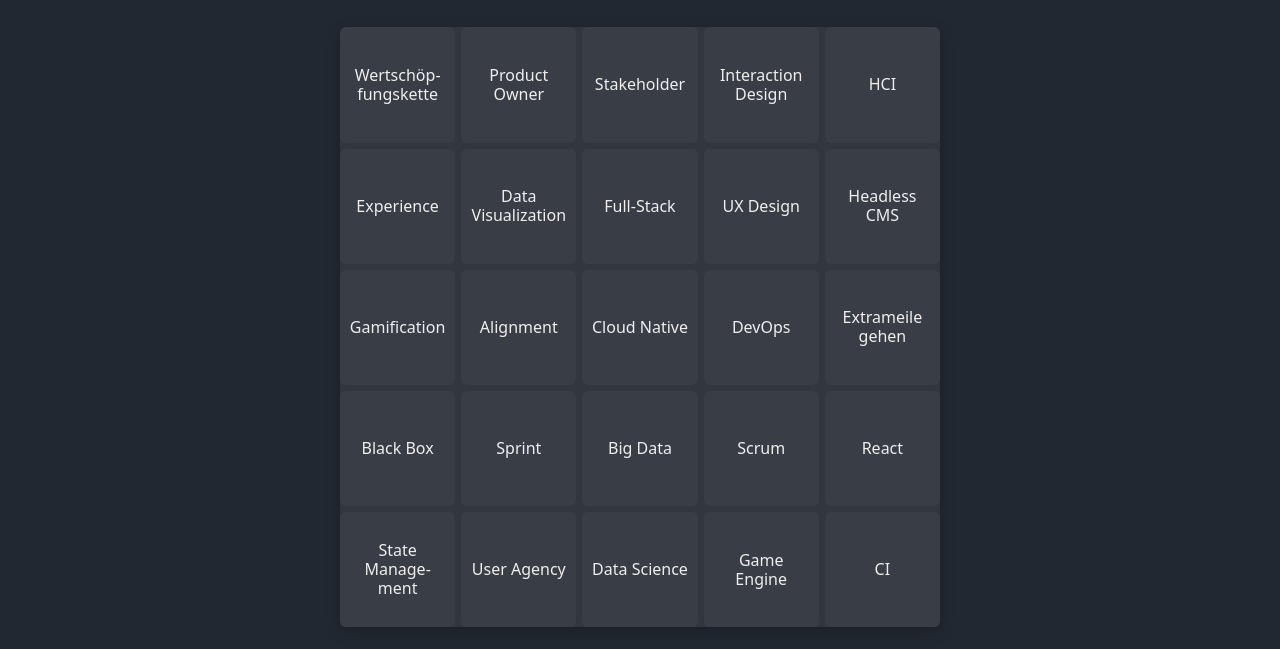
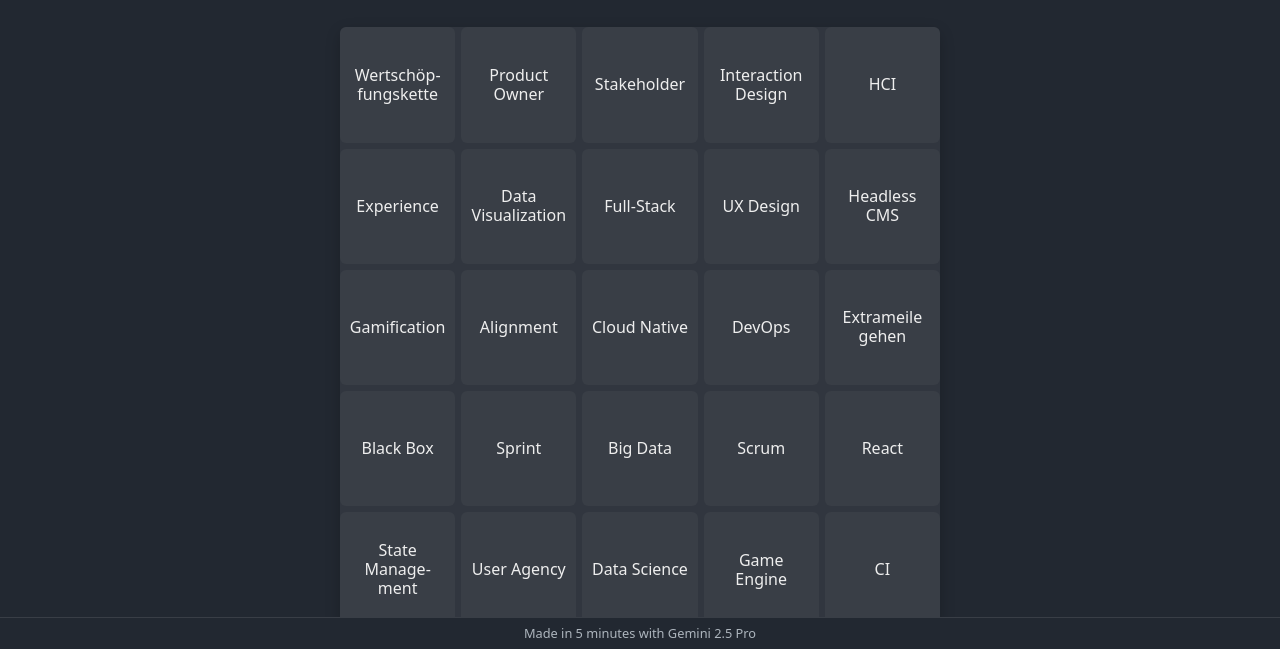
Before and after one commit to cyberhirsch/BuzzwordBingo, a plain HTML site: page index.html in a window 1280 px wide. Shown: the part 139-788 px from the top of the page. Drawn offline with Linux system fonts and the light colour scheme.

Commit message:
Update style.css

```diff
--- a/style.css
+++ b/style.css
@@ -126,6 +126,22 @@
     max-width: 600px;
 }
 
+/* Styling für die Attributionszeile */
+.attribution {
+    position: fixed; /* Fixiert die Position relativ zum Viewport */
+    bottom: 0;       /* Platziert sie am unteren Rand */
+    left: 0;         /* Beginnt am linken Rand */
+    width: 100%;     /* Nimmt die volle Breite ein */
+    background-color: #222831; /* Hintergrundfarbe (passend zum Body) für Lesbarkeit */
+    padding: 5px 0;  /* Etwas Innenabstand oben/unten */
+    box-sizing: border-box; /* Padding wird in die Breite eingerechnet */
+    font-size: 0.8em;
+    color: #adb5bd;
+    text-align: center;
+    z-index: 10;     /* Stellt sicher, dass es über anderem Inhalt liegt (falls nötig) */
+    border-top: 1px solid #393E46; /* Optional: eine feine Trennlinie oben */
+}
+
 /* Responsive Anpassungen - Dark Theme */
 @media (max-width: 480px) {
     body {
```
